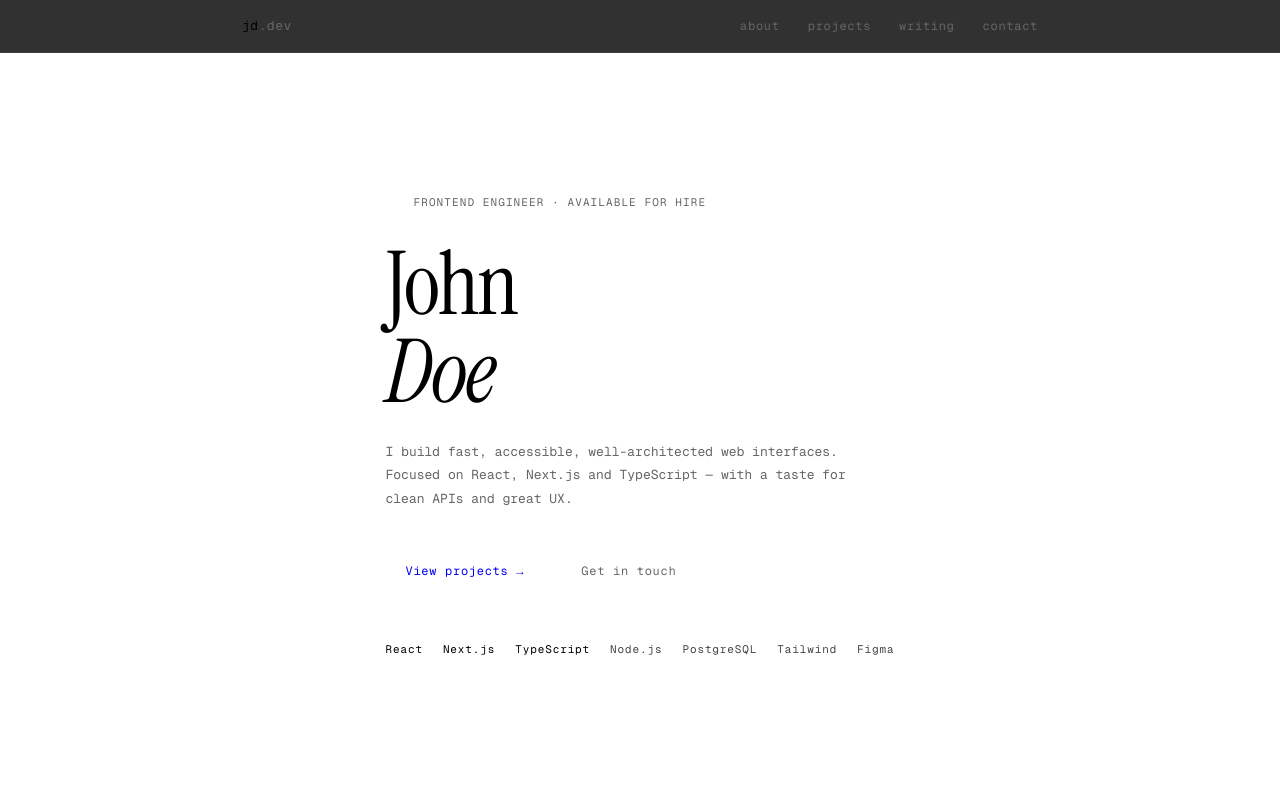
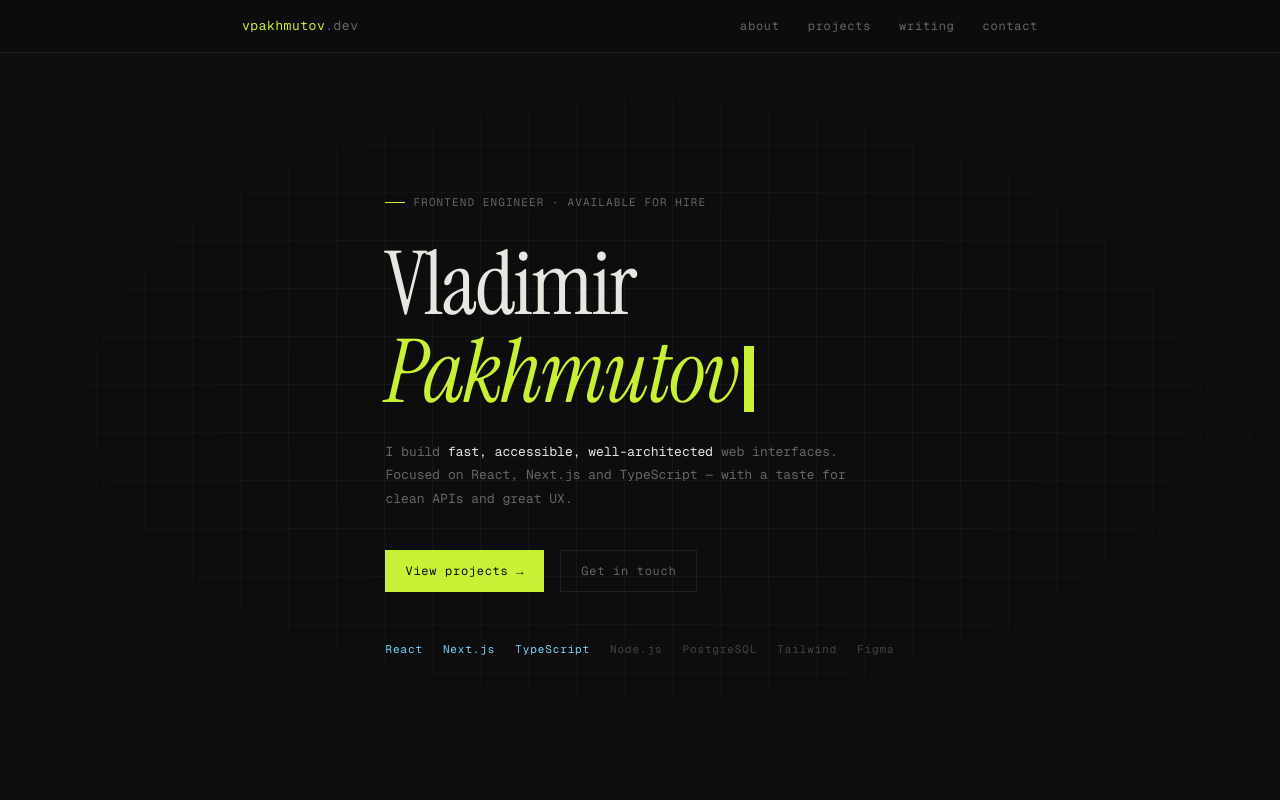
Before and after one commit to pakhmutov/my-portfolio, a Next.js app: page / in a window 1280 px wide. Shown: the top 800 px of the page. Built offline with nearby package versions, Linux system fonts and the light colour scheme.

Commit message:
feat: update color variables and links for consistency across components

```diff
--- a/src/app/globals.scss
+++ b/src/app/globals.scss
@@ -2,16 +2,16 @@
 
 // ── Tokens ────────────────────────────────────────────────────────────
 :root {
-    --bg: Хэштег#0d0d0d;
+    --bg: #0d0d0d;
     --bg2: #141414;
-    --bg3: Хэштег#1c1c1c;
+    --bg3: #1c1c1c;
     --border: rgba(255, 255, 255, 0.08);
     --border-h: rgba(255, 255, 255, 0.18);
-    --text: Хэштег#e8e6e0;
+    --text: #e8e6e0;
     --muted: #666;
     --muted2: #444;
-    --accent: Хэштег#c8f135;
-    --accent2: Хэштег#7dd3fc;
+    --accent: #c8f135;
+    --accent2: #7dd3fc;
     --mono: 'Geist Mono', monospace;
     --serif: 'Instrument Serif', serif;
 }
@@ -40,7 +40,7 @@ body {
 
 ::selection {
     background: var(--accent);
-    color: Хэштег#0d0d0d;
+    color: #0d0d0d;
 }
 
 // ── Scrollbar ─────────────────────────────────────────────────────────
--- a/src/components/Hero/Hero.module.scss
+++ b/src/components/Hero/Hero.module.scss
@@ -97,10 +97,10 @@
 .btnPrimary {
     @extend %btn;
     background: var(--accent);
-    color: Хэштег#0d0d0d;
+    color: #0d0d0d;
 
     &:hover {
-        background: Хэштег#d4f545;
+        background: #d4f545;
     }
 }
 
--- a/src/components/Hero/Hero.tsx
+++ b/src/components/Hero/Hero.tsx
@@ -39,10 +39,10 @@ export function Hero() {
                 </p>
 
                 <div className={styles.actions}>
-                    <a href="Хэштег#projects" className={styles.btnPrimary}>
+                    <a href="#projects" className={styles.btnPrimary}>
                         View projects →
                     </a>
-                    <a href="Хэштег#contact" className={styles.btnGhost}>
+                    <a href="#contact" className={styles.btnGhost}>
                         Get in touch
                     </a>
                 </div>
--- a/src/components/Nav/Nav.tsx
+++ b/src/components/Nav/Nav.tsx
@@ -28,7 +28,7 @@ export function Nav() {
     return (
         <nav className={styles.nav}>
             <div className={styles.inner}>
-                <Link href="Хэштег#hero" className={styles.logo}>
+                <Link href="#hero" className={styles.logo}>
                     {handle}
                     <span>.{ext}</span>
                 </Link>
--- a/src/data/portfolio.ts
+++ b/src/data/portfolio.ts
@@ -1,8 +1,8 @@
 import type { SiteData } from '@/types';
 
 export const DATA: SiteData = {
-    name: { first: 'John', last: 'Doe' },
-    handle: 'jd.dev',
+    name: { first: 'Vladimir', last: 'Pakhmutov' },
+    handle: 'vpakhmutov.dev',
     role: 'Frontend Engineer',
     available: true,
 
```
